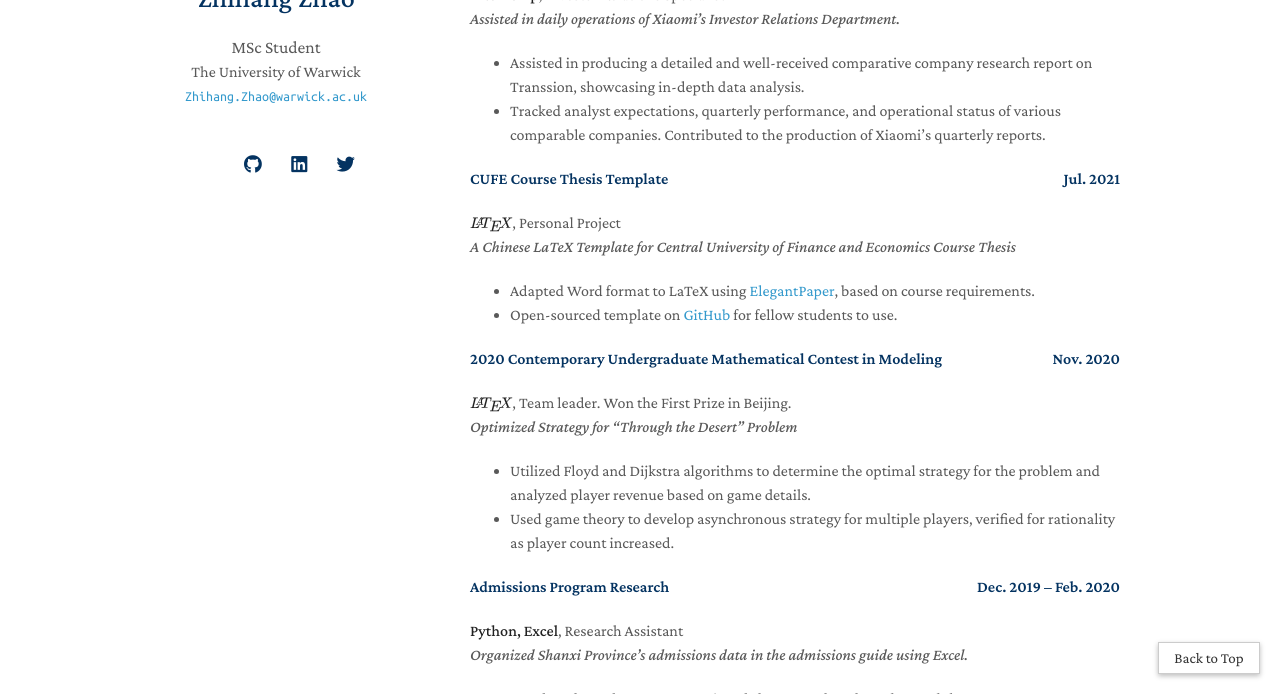
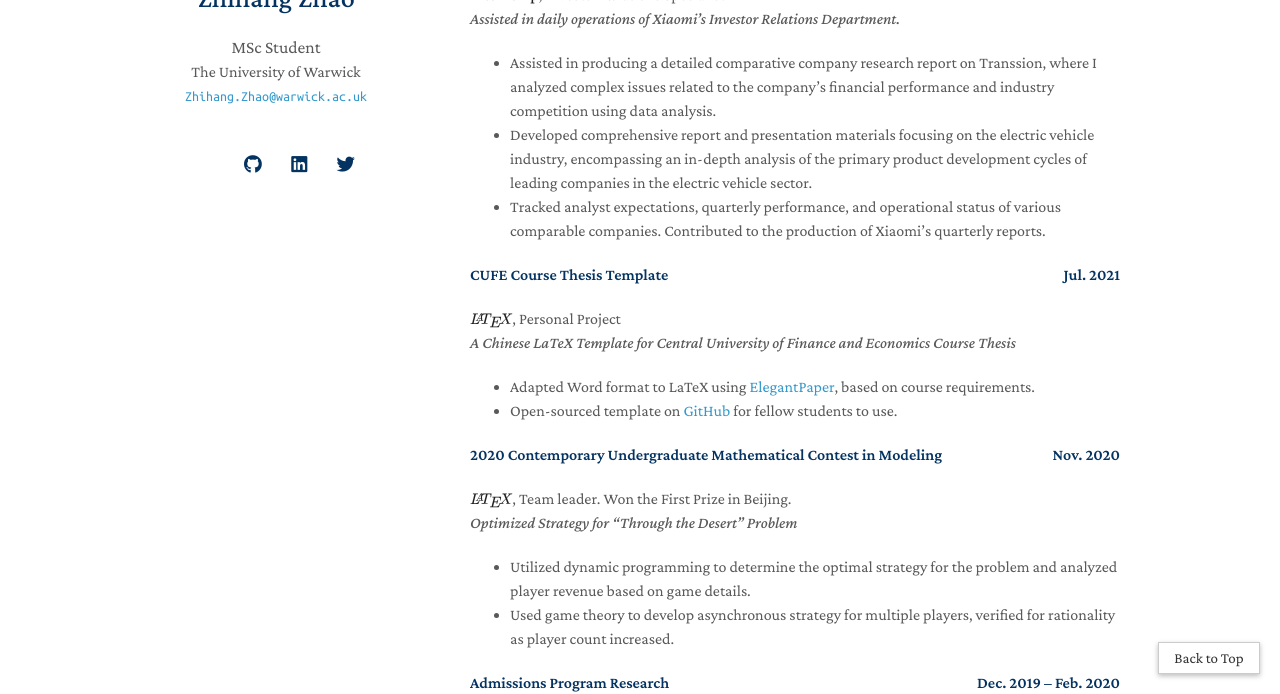
Before and after one commit to zigzaghumor/zigzaghumor.github.io, a Jekyll site: the page built from index.md, in a window 1280 px wide and 900 px high, scrolled down 780 px, cut to the strip 206-900 px from the top of the window. Built offline with Jekyll 4.4.1, drawn with Linux system fonts in a browser that asks for light colours; nearby versions of some CDN libraries; a style sheet for code colours, icons or effects is not loaded; our own code applies the rules of GitHub Pages for plain Markdown files.

Commit message:
update 2023.05

```diff
--- a/_includes/experience.md
+++ b/_includes/experience.md
@@ -3,7 +3,9 @@
 #### Beijing Xiaomi Technology Co., Ltd <span style="float:right">Feb. 2022 – Apr. 2022</span>
   **Internship**, Investor Relations Specialist
   *Assisted in daily operations of Xiaomi’s Investor Relations Department.*
-  - Assisted in producing a detailed and well-received comparative company research report on Transsion, showcasing in-depth data analysis.
+  - Assisted in producing a detailed comparative company research report on Transsion, where I analyzed complex issues related to
+the company’s financial performance and industry competition using data analysis.
+  - Developed comprehensive report and presentation materials focusing on the electric vehicle industry, encompassing an in-depth analysis of the primary product development cycles of leading companies in the electric vehicle sector.
   - Tracked analyst expectations, quarterly performance, and operational status of various comparable companies. Contributed to the production of Xiaomi’s quarterly reports.
 
 #### CUFE Course Thesis Template <span style="float:right">Jul. 2021</span>
@@ -16,7 +18,7 @@
 #### 2020 Contemporary Undergraduate Mathematical Contest in Modeling <span style="float:right">Nov. 2020</span>
   **$\LaTeX$**, Team leader. Won the First Prize in Beijing.
   *Optimized Strategy for “Through the Desert” Problem*
-  - Utilized Floyd and Dijkstra algorithms to determine the optimal strategy for the problem and analyzed player revenue based on game details.
+  - Utilized dynamic programming to determine the optimal strategy for the problem and analyzed player revenue based on game details.
   - Used game theory to develop asynchronous strategy for multiple players, verified for rationality as player count increased.
 
 #### Admissions Program Research <span style="float:right">Dec. 2019 – Feb. 2020</span>
```
Also changed, not shown: 2 other files.
